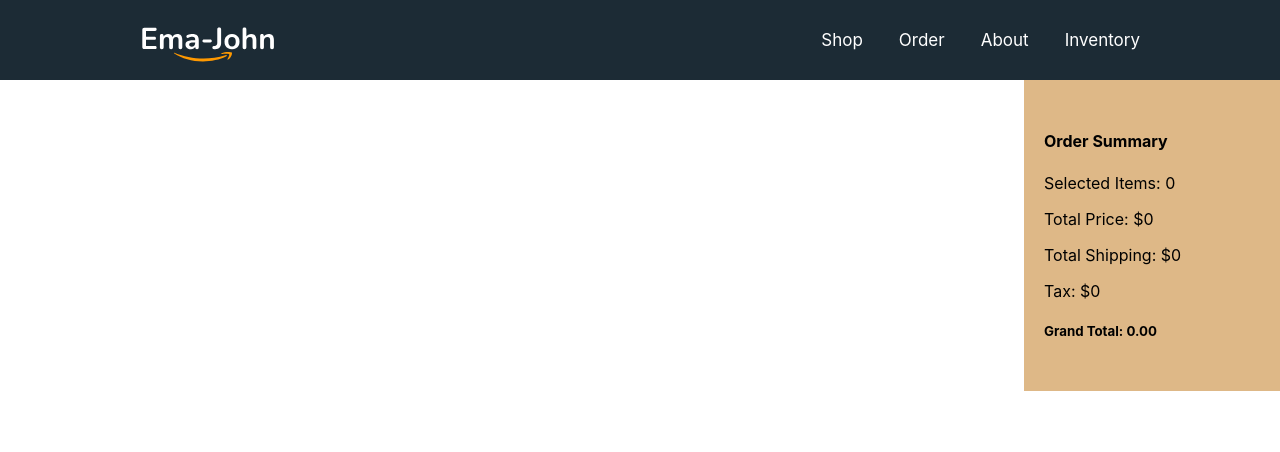
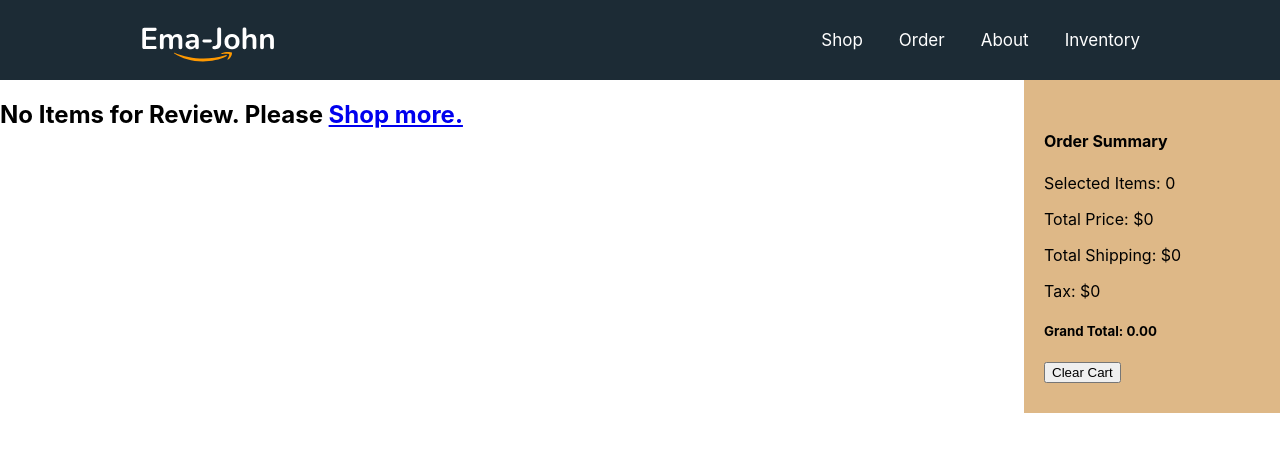
Before and after one commit to samro01/ema-john-simple2, a React (Create React App) app: page /orders in a window 1280 px wide. Shown: the top 452 px of the page. Built offline with nearby package versions, Linux system fonts and the light colour scheme.

Commit message:
children added

```diff
--- a/src/components/Cart/Cart.js
+++ b/src/components/Cart/Cart.js
@@ -2,7 +2,7 @@
 import './Cart.css';
 
 const Cart = (props) => {
-    const { cart } = props;
+    const { cart, clearCart, children } = props;
 
 
     let total = 0;
@@ -27,6 +27,8 @@
             <p>Total Shipping: ${shipping}</p>
             <p>Tax: ${tax}</p>
             <h5>Grand Total: {grandTotal.toFixed(2)}</h5>
+            <button onclick={clearCart}>Clear Cart</button>
+            {children}
         </div>
     );
 };
--- a/src/components/Orders/Orders.js
+++ b/src/components/Orders/Orders.js
@@ -1,6 +1,6 @@
 import React, { useState } from 'react';
-import { useLoaderData } from 'react-router-dom';
-import { removeFromDb } from '../../utilities/fakedb';
+import { Link, useLoaderData } from 'react-router-dom';
+import { deleteShoppingCart, removeFromDb } from '../../utilities/fakedb';
 import Cart from '../Cart/Cart';
 import ReviewItem from '../ReviewItem/ReviewItem';
 
@@ -13,6 +13,10 @@
         setCart(remaining);
         removeFromDb(id);
     }
+    const clearCart = () => {
+        setCart([]);
+        deleteShoppingCart();
+    }
 
     return (
         <div className='shop-container'>
@@ -23,9 +27,12 @@
                         handleRemoveItem={handleRemoveItem}
                     ></ReviewItem>)
                 }
+                {
+                    cart.length === 0 && <h2>No Items for Review. Please <Link to="/shop">Shop more.</Link></h2>
+                }
             </div>
             <div className="cart-container">
-                <Cart cart={cart}></Cart>
+                <Cart clearCart={clearCart} cart={cart}></Cart>
             </div>
 
 
--- a/src/components/Shop/Shop.js
+++ b/src/components/Shop/Shop.js
@@ -1,8 +1,8 @@
 import React from 'react';
 import { useEffect } from 'react';
 import { useState } from 'react';
-import { useLoaderData } from 'react-router-dom';
-import { addToDb, getStoredCart } from '../../utilities/fakedb';
+import { Link, useLoaderData } from 'react-router-dom';
+import { addToDb, deleteShoppingCart, getStoredCart } from '../../utilities/fakedb';
 import Cart from '../Cart/Cart';
 import Product from '../Product/Product';
 import './Shop.css'
@@ -12,7 +12,10 @@
 
     const [cart, setCart] = useState([]);
 
-
+    const clearCart = () => {
+        setCart([]);
+        deleteShoppingCart();
+    }
 
     useEffect(() => {
         const storedCart = getStoredCart();
@@ -64,7 +67,12 @@
             </div>
 
             <div className="cart-container">
-                <Cart cart={cart}></Cart>
+                <Cart clearCart={clearCart} cart={cart}
+                >
+                 <Link to="/orders">
+                    <button>Review Order</button>
+                    </Link>
+                </Cart>
             </div>
         </div>
     );
```
